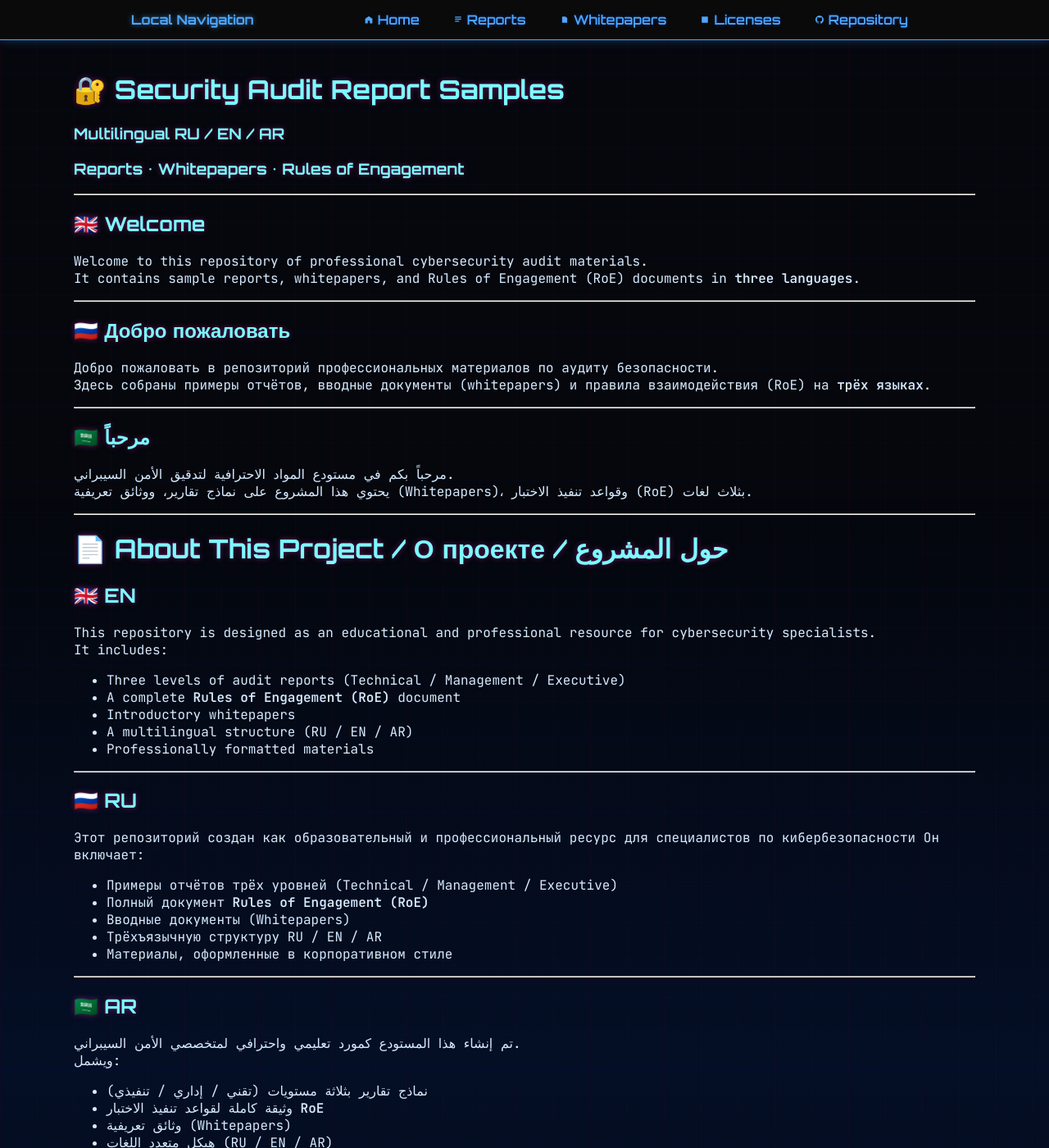
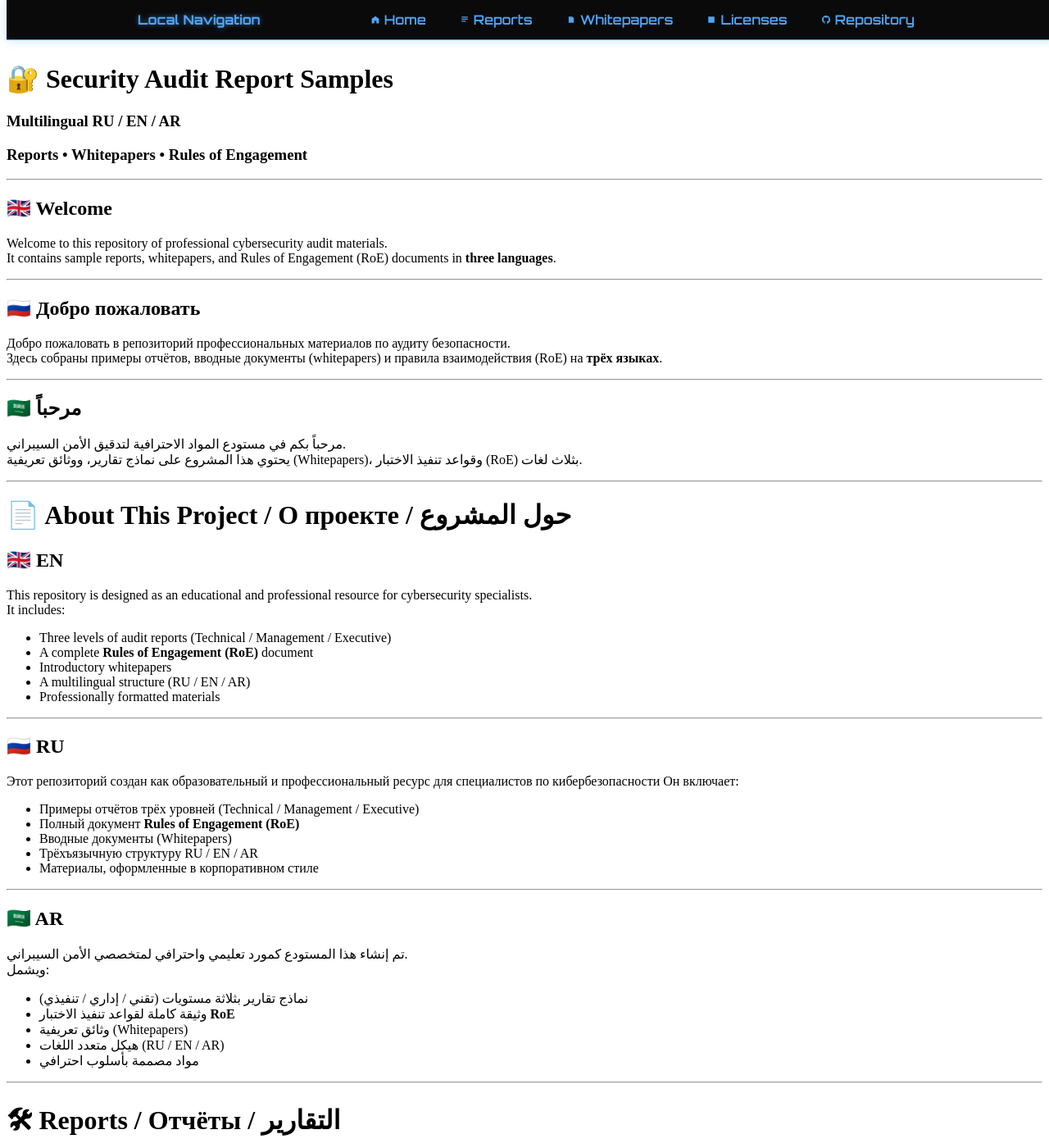
Before and after one commit to SergMorelli/SergMorelli-security-audit-report-samples, a Jekyll site: the page built from index.md, in a window 1280 px wide and 1400 px high. Shown: the whole window at 82% size. Built offline with Jekyll 4.4.1, drawn with Linux system fonts in a browser that asks for light colours; our own code applies the rules of GitHub Pages for plain Markdown files.

Commit message:
Update style.css

```diff
--- a/assets/css/style.css
+++ b/assets/css/style.css
@@ -1,142 +1,3 @@
-/* === DATADEF CYBERPUNK DARK THEME (Refined) === */
-
-/* Подключаем Orbitron для заголовков */
-@import url('https://fonts.googleapis.com/css2?family=Orbitron:wght@400;600;700&display=swap');
-
-/* Основной контейнер — ограничиваем ширину */
-.container {
-    max-width: 1100px;
-    margin: 0 auto;
-    padding: 20px;
-    position: relative;
-    z-index: 2;
-}
-
-/* Фон сайта — глубокий черно-синий */
-body {
-    background-color: #05070d;
-    color: #d6eaff;
-    font-family: "JetBrains Mono", "Fira Code", monospace;
-    margin: 0;
-    padding: 0;
-}
-
-/* === Фон-сетка (grid) — мягче === */
-body::before {
-    content: "";
-    position: fixed;
-    top: 0;
-    left: 0;
-    width: 100%;
-    height: 100%;
-    background-image:
-        linear-gradient(rgba(0, 80, 255, 0.04) 1px, transparent 1px),
-        linear-gradient(90deg, rgba(255, 0, 80, 0.04) 1px, transparent 1px);
-    background-size: 45px 45px;
-    pointer-events: none;
-    z-index: 0;
-}
-
-/* === Эффект сканирующего луча — слабее === */
-body::after {
-    content: "";
-    position: fixed;
-    top: -100%;
-    left: 0;
-    width: 100%;
-    height: 100%;
-    background: linear-gradient(
-        rgba(0, 80, 255, 0) 0%,
-        rgba(0, 80, 255, 0.10) 50%,
-        rgba(0, 80, 255, 0) 100%
-    );
-    animation: scan 8s linear infinite;
-    pointer-events: none;
-    z-index: 1;
-}
-
-@keyframes scan {
-    0% { top: -100%; }
-    100% { top: 100%; }
-}
-
-/* === Заголовки Orbitron + мягкое свечение === */
-h1, h2, h3 {
-    font-family: "Orbitron", sans-serif;
-    color: #7df9ff;
-    text-shadow: 0 0 6px rgba(0, 80, 255, 0.6);
-    animation: glow 4s ease-in-out infinite alternate;
-}
-
-@keyframes glow {
-    from { text-shadow: 0 0 4px rgba(0, 80, 255, 0.5); }
-    to   { text-shadow: 0 0 10px rgba(255, 0, 80, 0.6); }
-}
-
-/* === Ссылки — красно-синие, без сильного свечения === */
-a {
-    color: #4da6ff;
-    text-shadow: 0 0 4px rgba(0, 80, 255, 0.4);
-    transition: 0.2s;
-}
-
-a:hover {
-    color: #ff4da6;
-    text-shadow: 0 0 6px rgba(255, 0, 80, 0.5);
-}
-
-/* === Киберпанк-рамки секций — тоньше === */
-section {
-    border-left: 2px solid #4da6ff;
-    padding-left: 20px;
-    margin: 30px 0;
-}
-
-/* === Таблицы — более строгие === */
-table {
-    border-collapse: collapse;
-    width: 100%;
-    margin: 20px 0;
-}
-
-th, td {
-    border: 1px solid #1f2a48;
-    padding: 10px;
-}
-
-th {
-    background-color: #0d1226;
-    color: #7df9ff;
-}
-
-td {
-    background-color: #05070d;
-    color: #d6eaff;
-}
-
-/* === Градиентные линии — красно-синие === */
-.hr-gradient {
-    height: 2px;
-    background: linear-gradient(90deg, #4da6ff, #ff4da6);
-    margin: 40px 0;
-}
-
-/* === Тёмный футер === */
-footer {
-    background: #02040a;
-    border-top: 1px solid #0d1226;
-    padding: 20px;
-    text-align: center;
-    color: #7df9ff;
-    margin-top: 40px;
-    font-size: 14px;
-}
-
-footer a {
-    color: #4da6ff;
-}
-
-
 /* === NAVIGATION BAR (DataDef Cyberpunk) === */
 
 .navbar {
@@ -166,6 +27,7 @@ footer a {
     text-shadow: 0 0 6px rgba(77,166,255,0.6);
 }
 
+/* Desktop menu */
 .nav-links {
     list-style: none;
     display: flex;
@@ -190,11 +52,20 @@ footer a {
     transition: 0.25s ease;
 }
 
+/* Hover */
 .nav-links a:hover {
     color: #fff;
     text-shadow: 0 0 6px #4da6ff;
 }
 
+/* Active link highlight */
+.nav-links a.active {
+    color: #fff;
+    text-shadow: 0 0 10px #4da6ff;
+    border-bottom: 2px solid #4da6ff;
+}
+
+/* Icons */
 .menu-icon,
 .github-icon {
     width: 10px;
@@ -214,7 +85,6 @@ footer a {
     height: 48px;
 }
 
-
 /* === MOBILE NAVIGATION === */
 
 .nav-toggle {
@@ -232,7 +102,7 @@ footer a {
     box-shadow: 0 0 6px rgba(77,166,255,0.6);
 }
 
-/* Анимация гамбургера */
+/* Hamburger animation */
 .nav-toggle.open span:nth-child(1) {
     transform: translateY(6px) rotate(45deg);
 }
@@ -245,13 +115,8 @@ footer a {
     transform: translateY(-6px) rotate(-45deg);
 }
 
-/* Мобильная версия */
+/* Mobile layout */
 @media (max-width: 720px) {
-
-    .nav-container {
-        flex-direction: row;
-        justify-content: space-between;
-    }
 
     .nav-toggle {
         display: flex;
@@ -275,10 +140,6 @@ footer a {
         display: flex;
     }
 
-    .nav-links li {
-        justify-content: flex-start;
-    }
-
     .nav-links a {
         padding: 10px 4px;
         font-size: 16px;
```
